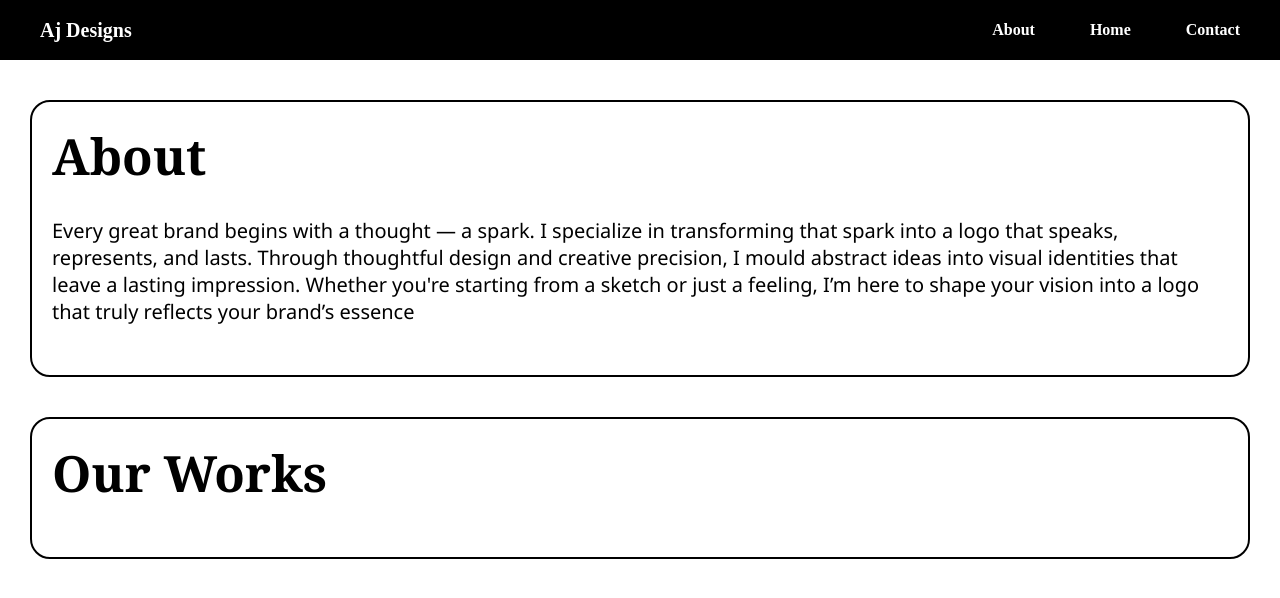
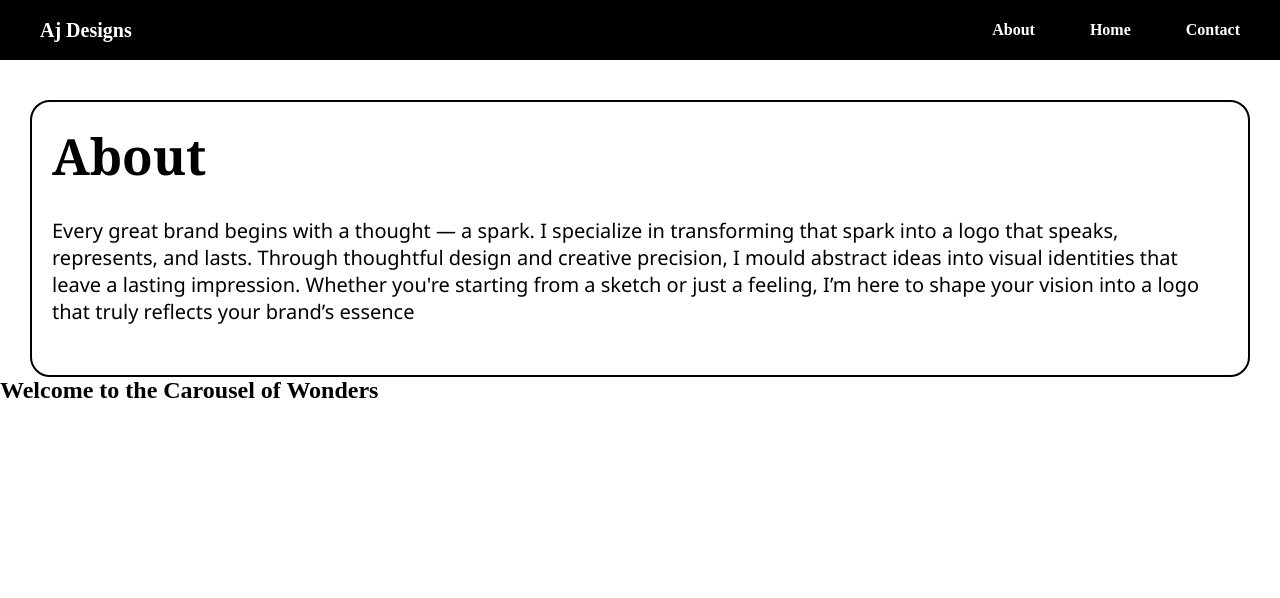
Before and after one commit to Ajay199707/web_tmp, a plain HTML site: page index.html in a window 1280 px wide. Drawn offline with Linux system fonts and the light colour scheme.

Commit message:
Update index.html

```diff
--- a/index.html
+++ b/index.html
@@ -25,9 +25,9 @@
         </div>
       </div>
 
-      <div class="Outershell">
-        <div class="content">
-        <h2 class="shellheading">Our Works</h2>
+      <div class="Outershell-slide">
+        <div class="content-slide">
+        <h2 class="shellheading-slide">Welcome to the Carousel of Wonders</h2>
               <!-- <img src="w1.jpg" alt ="Slide 1">
               <img src="w2.jpg" alt ="Slide 2">
               <img src="w1.jpg" alt ="Slide 1 repeat">
```
